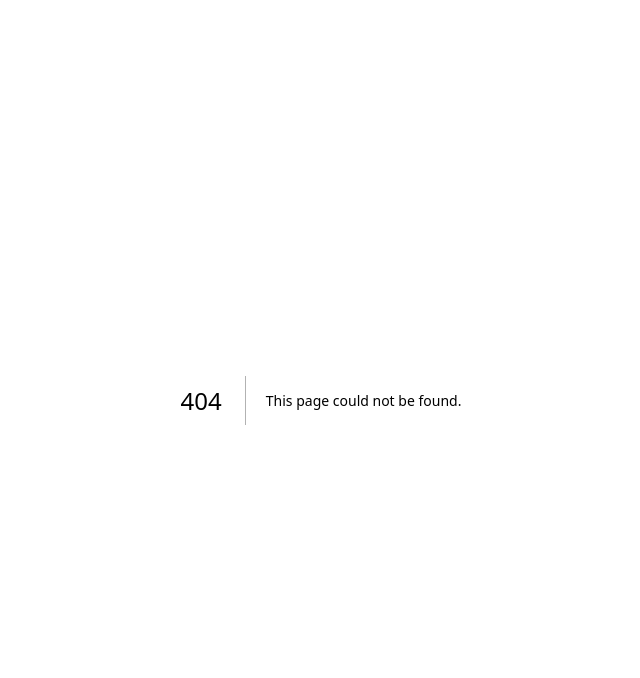
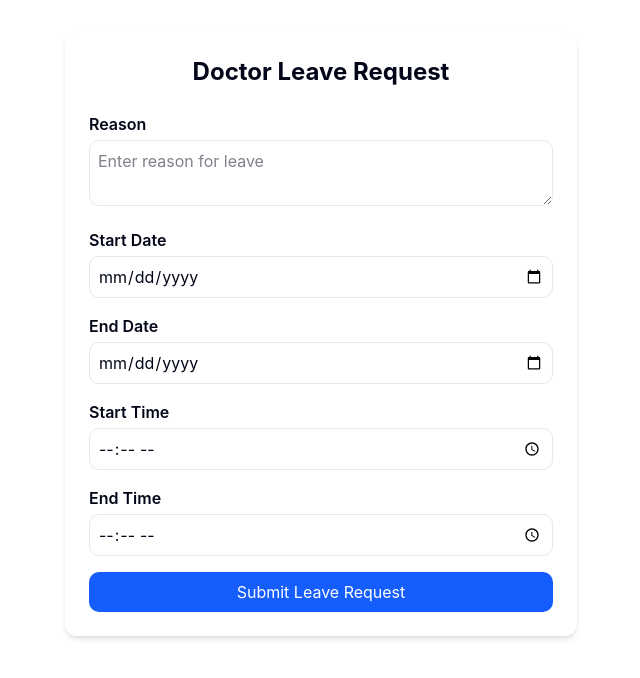
Before and after one commit to karanagg166/Quick-Clinic, a Next.js app: page /doctor/leave in a window 1280 px wide. Before the commit this address had no page. Shown: the top 678 px of the page, without its empty margins (319-959 px from the left). Built offline with nearby package versions, Linux system fonts and the light colour scheme.

Commit message:
doctor leave frontend added

```diff
--- /dev/null
+++ b/src/app/(protected)/doctor/leave/page.tsx
@@ -0,0 +1,130 @@
+"use client";
+
+import { useState } from "react";
+
+export default function DoctorLeave() {
+  const [reason, setReason] = useState("");
+  const [startDate, setStartDate] = useState("");
+  const [endDate, setEndDate] = useState("");
+  const [startTime, setStartTime] = useState("");
+  const [endTime, setEndTime] = useState("");
+  const [submitting, setSubmitting] = useState(false);
+
+  const handleSubmit = async (e: React.FormEvent) => {
+    e.preventDefault();
+    setSubmitting(true);
+
+    try {
+      const response = await fetch("/api/doctor/leave", {
+        method: "POST",
+        credentials: "include",
+        headers: { "Content-Type": "application/json" },
+        body: JSON.stringify({
+          reason,
+          startDate,
+          endDate,
+          startTime,
+          endTime,
+        }),
+      });
+
+      const data = await response.json();
+
+      if (!response.ok) {
+        throw new Error(data.error || "Failed to submit leave request");
+      }
+
+      alert("Leave request submitted successfully!");
+
+      // Reset form
+      setReason("");
+      setStartDate("");
+      setEndDate("");
+      setStartTime("");
+      setEndTime("");
+    } catch (error: any) {
+      console.error("Leave Submit Error:", error);
+      alert(error.message || "Failed to submit leave request");
+    } finally {
+      setSubmitting(false);
+    }
+  };
+
+  return (
+    <div className="max-w-lg mx-auto mt-8 p-6 bg-white shadow-md rounded-lg">
+      <h2 className="text-2xl font-bold text-center mb-6">Doctor Leave Request</h2>
+
+      <form onSubmit={handleSubmit} className="space-y-4">
+
+        {/* Reason */}
+        <div>
+          <label className="block font-semibold mb-1">Reason</label>
+          <textarea
+            className="w-full border p-2 rounded"
+            placeholder="Enter reason for leave"
+            value={reason}
+            onChange={(e) => setReason(e.target.value)}
+            required
+          />
+        </div>
+
+        {/* Start Date */}
+        <div>
+          <label className="block font-semibold mb-1">Start Date</label>
+          <input
+            type="date"
+            className="w-full border p-2 rounded"
+            value={startDate}
+            onChange={(e) => setStartDate(e.target.value)}
+            required
+          />
+        </div>
+
+        {/* End Date */}
+        <div>
+          <label className="block font-semibold mb-1">End Date</label>
+          <input
+            type="date"
+            className="w-full border p-2 rounded"
+            value={endDate}
+            onChange={(e) => setEndDate(e.target.value)}
+            required
+          />
+        </div>
+
+        {/* Start Time */}
+        <div>
+          <label className="block font-semibold mb-1">Start Time</label>
+          <input
+            type="time"
+            className="w-full border p-2 rounded"
+            value={startTime}
+            onChange={(e) => setStartTime(e.target.value)}
+            required
+          />
+        </div>
+
+        {/* End Time */}
+        <div>
+          <label className="block font-semibold mb-1">End Time</label>
+          <input
+            type="time"
+            className="w-full border p-2 rounded"
+            value={endTime}
+            onChange={(e) => setEndTime(e.target.value)}
+            required
+          />
+        </div>
+
+        {/* Submit Button */}
+        <button
+          type="submit"
+          disabled={submitting}
+          className="w-full bg-blue-600 text-white py-2 rounded hover:bg-blue-700 disabled:opacity-50"
+        >
+          {submitting ? "Submitting..." : "Submit Leave Request"}
+        </button>
+      </form>
+    </div>
+  );
+}
```
Also changed, not shown: src/hooks/usestate.tsx (deleted), 1 other file (tests, documents, lock files or other folders).
